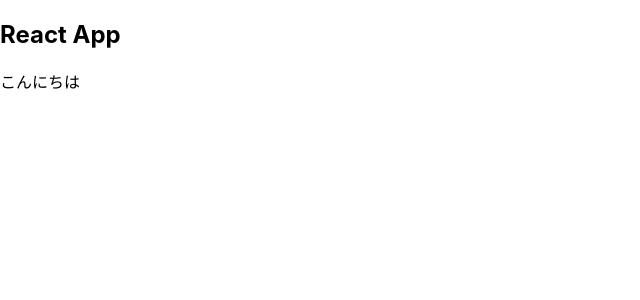
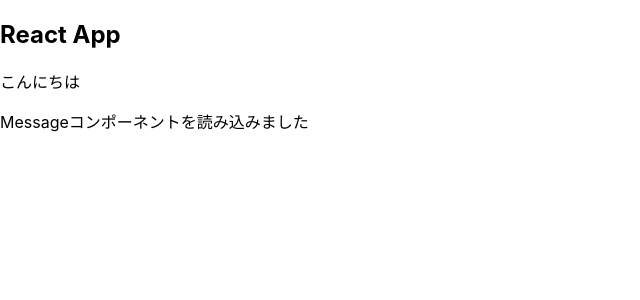
Before and after one commit to yse-yoo/react_samples_2022, a React (Create React App) app in the folder react_sample1/: page / in a window 1280 px wide. Shown: the top 300 px of the page, without its empty margins (0-640 px from the left). Built offline with nearby package versions, Linux system fonts and the light colour scheme; the HTML template or start-up script is replaced by a standard one.

Commit message:
import Message

```diff
--- a/react_sample1/src/App.js
+++ b/react_sample1/src/App.js
@@ -1,10 +1,15 @@
 import './App.css';
+import './Message';
+import Message from './Message';
+
 
 function App() {
   return (
     <div classname="app">
         <h2>React App</h2>
         <p>こんにちは</p>
+
+        <Message />
     </div>
   );
 }
--- a/react_sample1/src/Message.js
+++ b/react_sample1/src/Message.js
@@ -3,7 +3,7 @@ import React, { Component } from 'react'
 export default class Message extends Component {
   render() {
     return (
-      <div>Message</div>
+      <div>Messageコンポーネントを読み込みました</div>
     )
   }
 }
```
